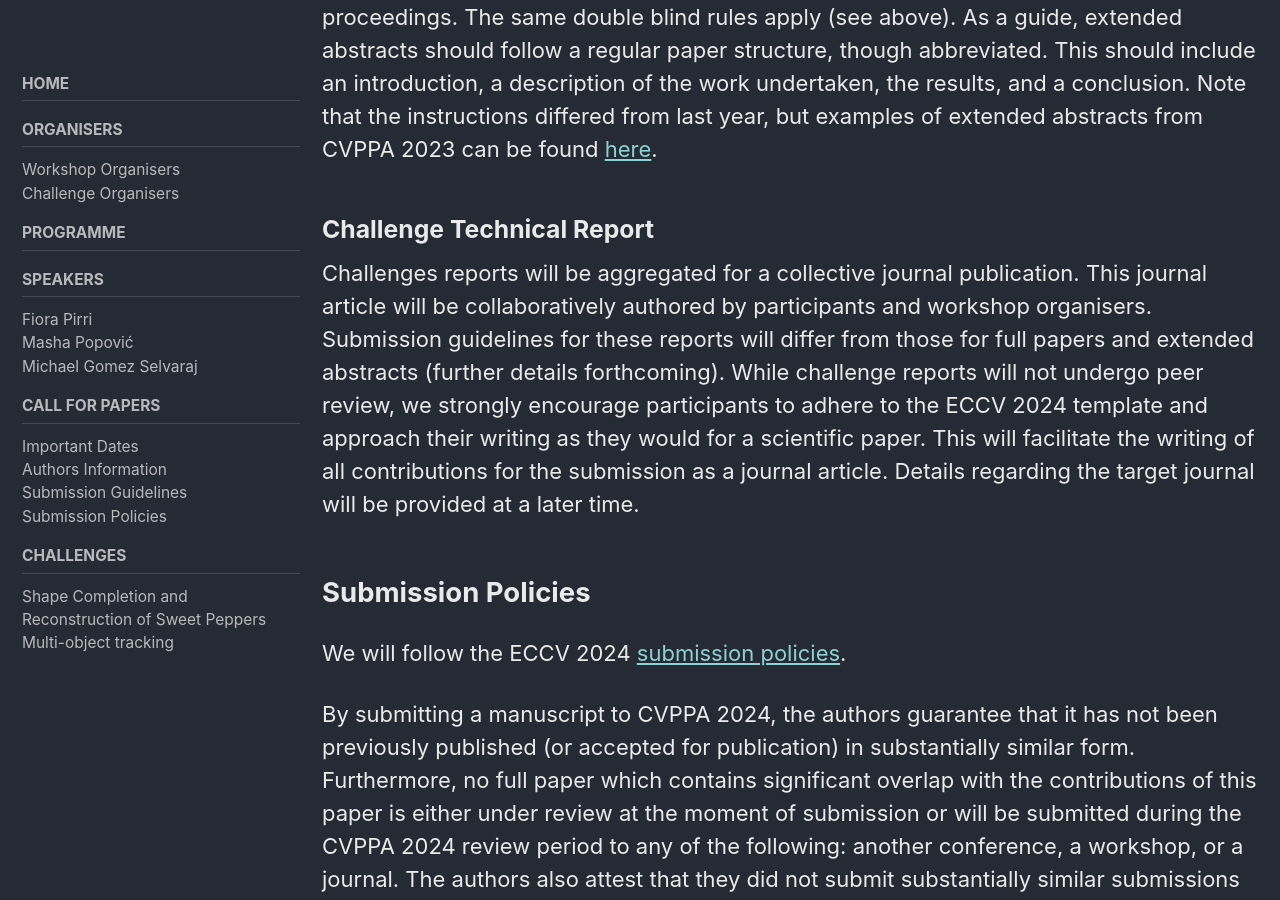
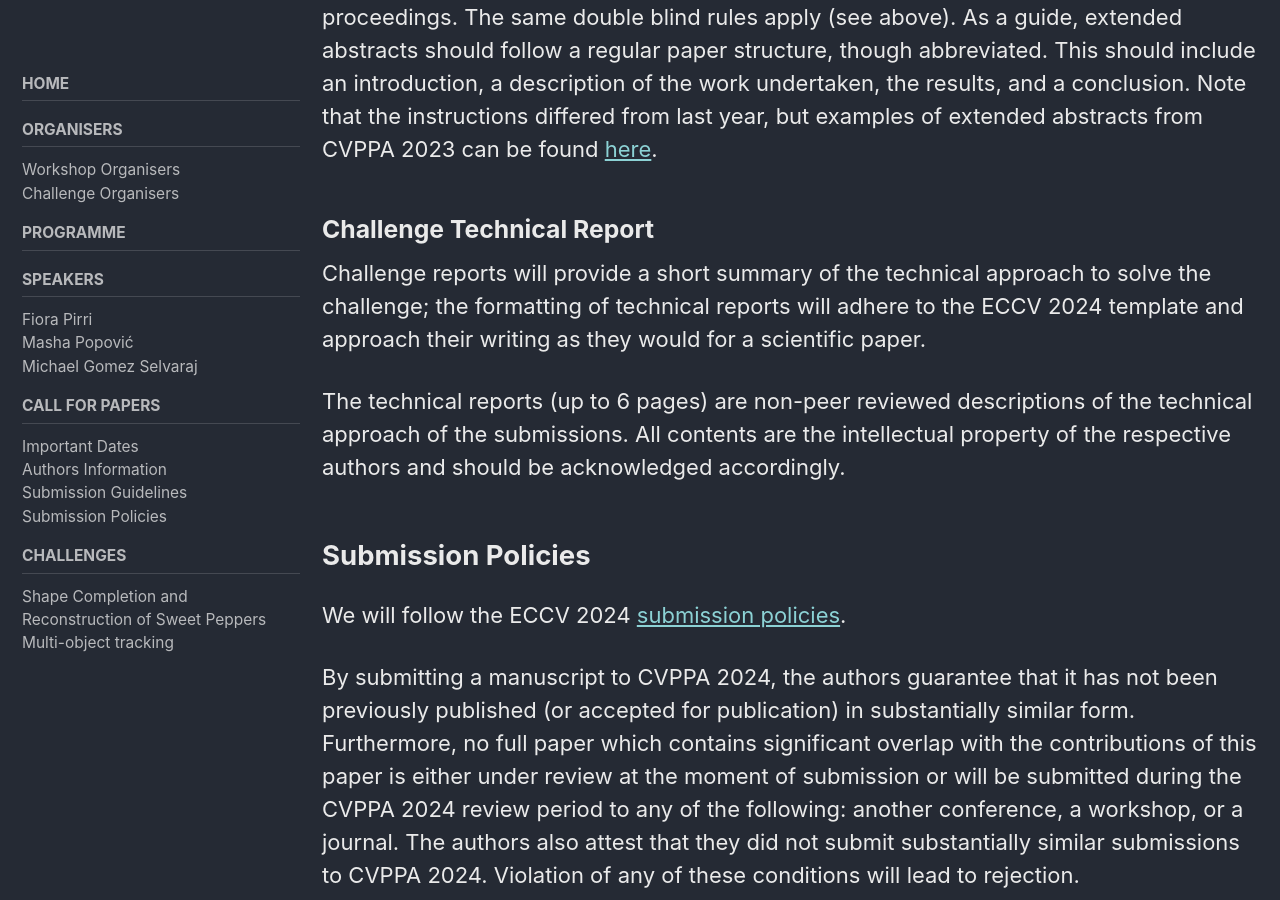
Before and after one commit to cvppa2024/cvppa2024.github.io, a Jekyll site: the page built from _pages/cfp.md, in a window 1280 px wide and 900 px high, scrolled down 3483 px. Built offline with Jekyll 4.4.1, drawn with Linux system fonts in a browser that asks for light colours; cached includes are drawn as plain includes.

Commit message:
Updating links to Codalab Challenge and the instructions for the technical report.

```diff
--- a/_pages/cfp.md
+++ b/_pages/cfp.md
@@ -73,7 +73,11 @@ The length should not exceed 2 pages excluding the references. Extended abstract
 
 ### Challenge Technical Report
 
-Challenges reports will be aggregated for a collective journal publication. This journal article will be collaboratively authored by participants and workshop organisers. Submission guidelines for these reports will differ from those for full papers and extended abstracts (further details forthcoming). While challenge reports will not undergo peer review, we strongly encourage participants to adhere to the ECCV 2024 template and approach their writing as they would for a scientific paper. This will facilitate the writing of all contributions for the submission as a journal article. Details regarding the target journal will be provided at a later time.
+[comment]: Challenges reports will be aggregated for a collective journal publication. This journal article will be collaboratively authored by participants and workshop organisers. Submission guidelines for these reports will differ from those for full papers and extended abstracts (further details forthcoming). While challenge reports will not undergo peer review, we strongly encourage participants to adhere to the ECCV 2024 template and approach their writing as they would for a scientific paper. This will facilitate the writing of all contributions for the submission as a journal article. Details regarding the target journal will be provided at a later time.
+
+Challenge reports will provide a short summary of the technical approach to solve the challenge; the formatting of technical reports will adhere to the ECCV 2024 template and approach their writing as they would for a scientific paper.
+
+The technical reports (up to 6 pages) are non-peer reviewed descriptions of the technical approach of the submissions. All contents are the intellectual property of the respective authors and should be acknowledged accordingly.
 
 ## Submission Policies
 
```
Also changed, not shown: _pages/challenges.md (+3 -3 lines).
